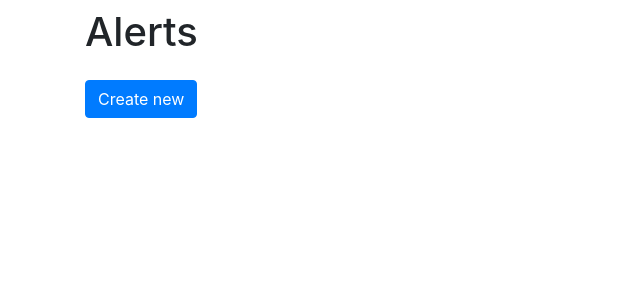
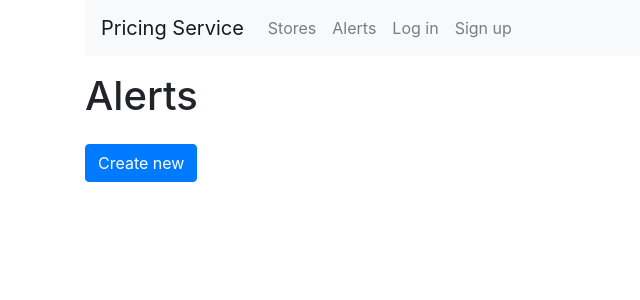
Before and after one commit to NikelausM/pricing-service, a Flask app: page /alerts/ in a window 1280 px wide. Shown: the top 300 px of the page, without its empty margins (0-640 px from the left). Run offline with Flask 2, Linux system fonts and the light colour scheme; the visitor is signed in with stand-in values (Sample User, id 1); data that the repository does not hold is empty; some libraries are stand-ins or nearby versions.

Commit message:
Add navbar

```diff
--- a/templates/base.html
+++ b/templates/base.html
@@ -9,8 +9,34 @@
     <link rel="stylesheet" href="https://stackpath.bootstrapcdn.com/bootstrap/4.5.2/css/bootstrap.min.css" integrity="sha384-JcKb8q3iqJ61gNV9KGb8thSsNjpSL0n8PARn9HuZOnIxN0hoP+VmmDGMN5t9UJ0Z" crossorigin="anonymous">
     <title>Price Alerts</title>
 </head>
-<body>
-    <div class="container mt-2">
+    <div>
+        <div class="container mt-0">
+            <nav class="navbar navbar-expand-lg navbar-light bg-light mb-3">
+                <a class="navbar-brand" href="/">Pricing Service</a>
+                <button class="navbar-toggler" type="button" data-toggle="collapse"
+                        data-target="#navbarNavAltMarkup" aria-controls="navbarNavAltMarkup"
+                        aria-expanded="false" aria-label="Toggle navigation">
+                    <span class="navbar-toggler-icon"></span>
+                </button>
+                <div id="navbarNavAltMarkup" class="collapse navbar-collapse">
+                    <div class="navbar-nav">
+                        <a class="nav-item nav-link" href=" {{ url_for('stores.index') }}">
+                            Stores
+                        </a>
+                        <a class="nav-item nav-link" href=" {{ url_for('alerts.index') }}">
+                            Alerts
+                        </a>
+                        <a class="nav-item nav-link" href=" {{ url_for('users.login') }}">
+                            Log in
+                        </a>
+                        <a class="nav-item nav-link" href=" {{ url_for('users.register') }}">
+                            Sign up
+                        </a>
+                    </div>
+                </div>
+            </nav>
+
+            <div class="mt-3">
                 {% with messages = get_flashed_messages(with_categories=true) %}
                     {% if messages %}
                         {% for category, message in messages %}
@@ -20,10 +46,15 @@
                         {% endfor %}
                     {% endif %}
                 {% endwith %}
+            </div>
 
+            <div class="mt-3">
                 {% block content %}
 
                 {% endblock %}
+            </div>
+
+        </div>
     </div>
     <!-- Optional JavaScript -->
     <!-- jQuery first, then Popper.js, then Bootstrap JS -->
```
Lines whose indentation alone changed are shown as unchanged.
